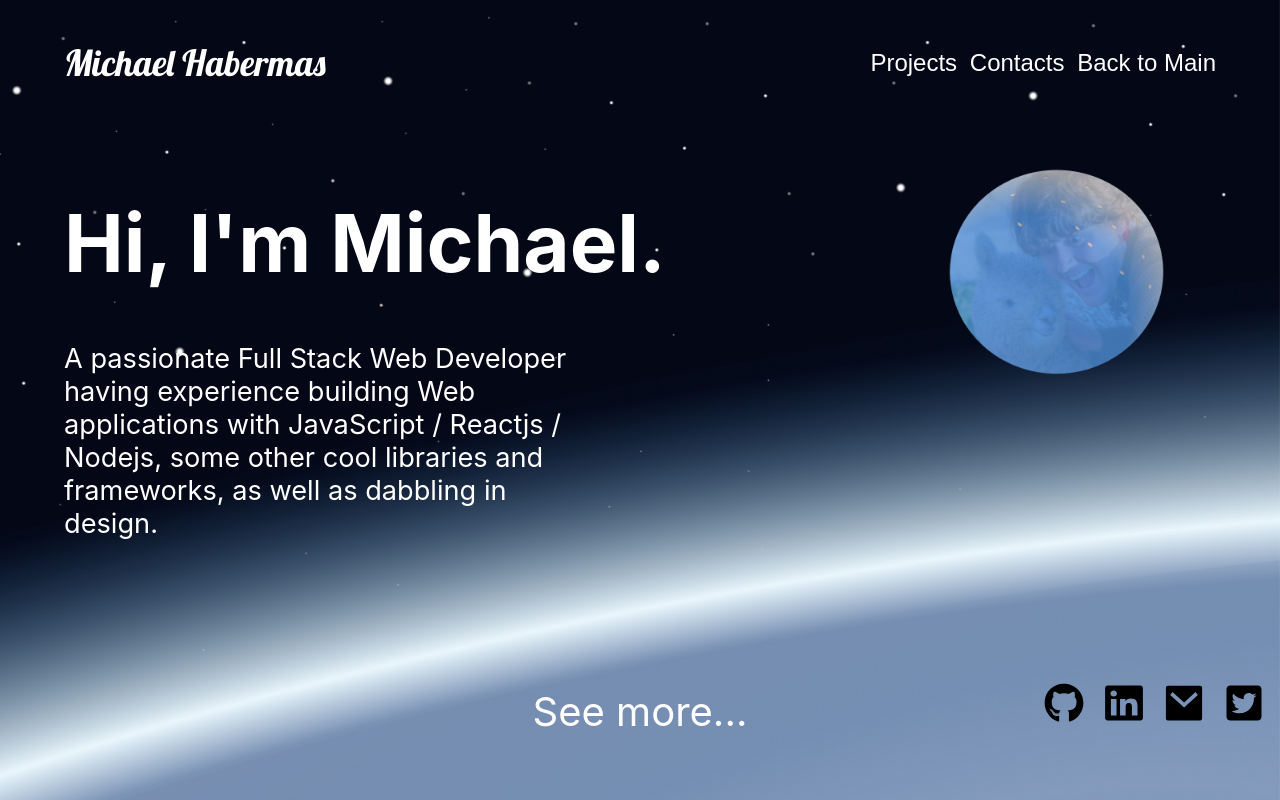
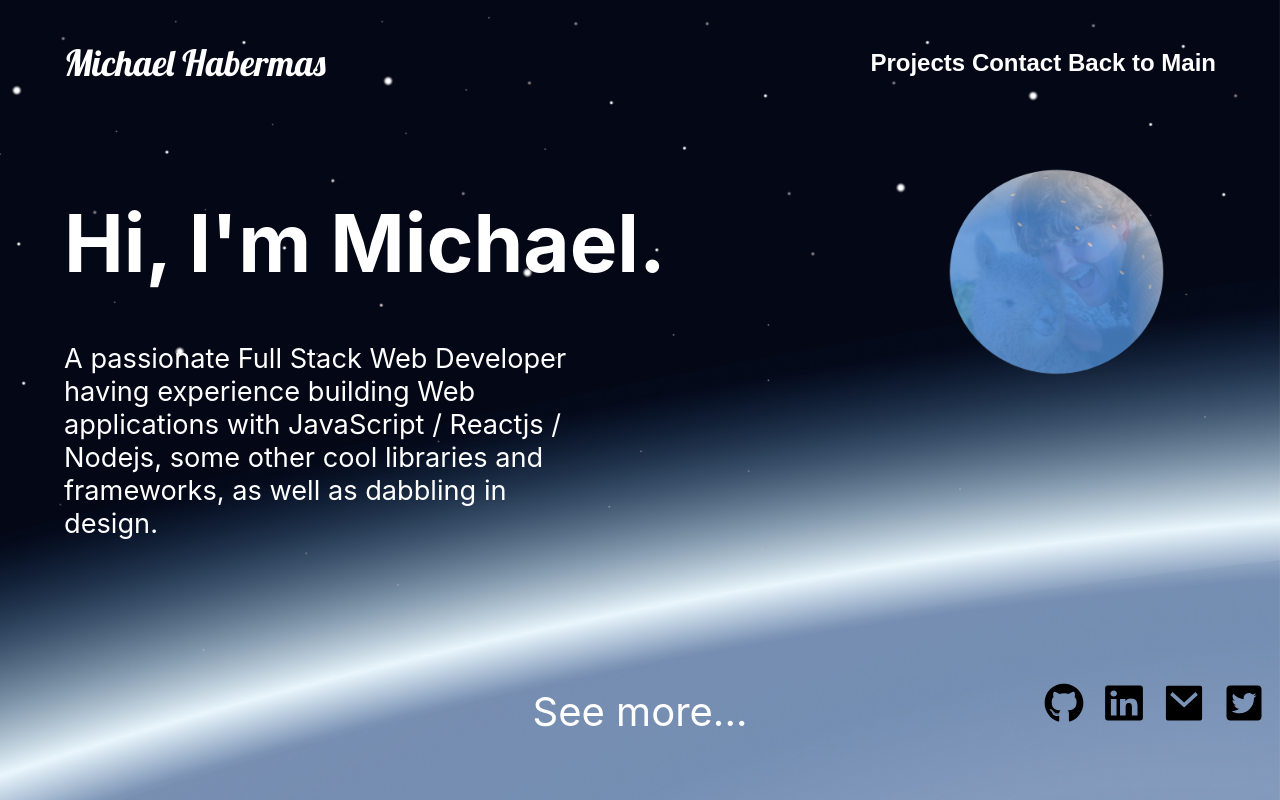
Before and after one commit to MichaelHabermas/portfolio_site, a React (Create React App) app: page /personal-info/michael in a window 1280 px wide. Shown: the top 800 px of the page. Built offline with nearby package versions, Linux system fonts and the light colour scheme; a web font is replaced by a local one.

Commit message:
contact link

```diff
--- a/src/personalInfo/Michael/MichaelNav.js
+++ b/src/personalInfo/Michael/MichaelNav.js
@@ -22,18 +22,16 @@ const Mpage = styled.div`
 		display: flex;
 		justify-content: space-between;
 		align-items: center;
-        // padding: 2%;
 		font-family: 'Poppins', sans-serif;
 		position: absolute;
 		top: 5%;
 		right: 5%;
 		width: 90%;
-        // border: 1px solid yellow;
 		font-size: 1.5rem;
 	}
 
 	nav h2 {
-        font-family: 'Lobster', cursive;
+		font-family: 'Lobster', cursive, sans-serif;
 		font-weight: 1;
 	}
 
@@ -42,32 +40,34 @@ const Mpage = styled.div`
 		justify-content: space-between;
 		width: 30%;
 		font-size: 1.5rem;
+		font-weight: bold;
 	}
-
-`
+`;
 
 const MichaelNav = () => {
-
-
 	return (
 		<Mpage>
 			<nav>
 				<h2>Michael Habermas</h2>
 				<ul>
 					<li>
-                        <Link to='/personal-info/michael/projects'>Projects</Link>
+						<Link to="/personal-info/michael/projects">
+							Projects
+						</Link>
 					</li>
 					<li>
-                        <Link to='/personal-info/michael'>Contacts</Link>
-                        {/* make email links */}
+						{/* <Link to="/personal-info/michael">Contact</Link> */}
+						<a href={`mailto:michaelghabermas@gmail.com`}>
+							Contact
+						</a>
 					</li>
 					<li>
-                        <Link to='/'>Back to Main</Link>
+						<Link to="/">Back to Main</Link>
 					</li>
 				</ul>
 			</nav>
 		</Mpage>
-    )
-}
+	);
+};
 
-export default MichaelNav
+export default MichaelNav;
```
Also changed, not shown: src/components/Home.js (+3 -4 lines), src/assets/homePage/Logo.png. Lines whose indentation alone changed are shown as unchanged.
